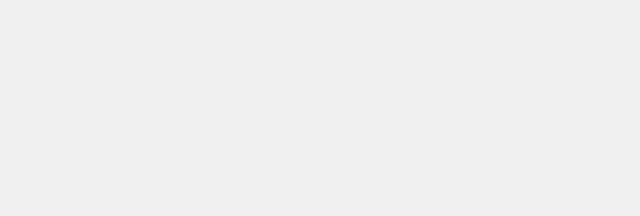
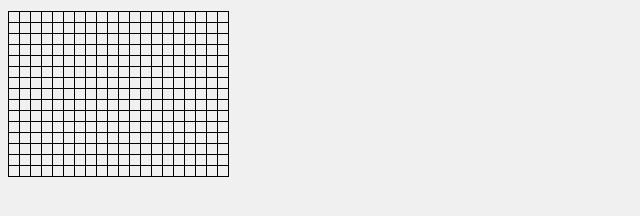
Before and after one commit to danielthetechie/the-game-of-life, a plain HTML site: page index.html in a window 1280 px wide. Shown: the whole page, without its empty margins (0-640 px from the left). Drawn offline with Linux system fonts and the light colour scheme.

Commit message:
More updates

```diff
--- a/main.js
+++ b/main.js
@@ -47,7 +47,6 @@ class Board
 				};
 
 				this.createCellTag (cell)
-
 				this.cells.push (cell);
 			}
 		}
@@ -57,12 +56,26 @@ class Board
 	}
 }
 
-const board_width = 5;
-const board_height = 7;
+function setBoardTagWidth (board, cell_width)
+{
+	// We add the extra 'board.length_x' factor because
+	// each single cell has a right border of 1px width.
+	let width = (board.length_x * cell_width) + board.length_x;
+
+	const board_tag = document.getElementById (board.id);
+	board_tag.setAttribute ("style", "width:" + width + "px");
+
+	return width;
+}
+
+const board_width = 20;
+const board_height = 15;
+
+const cell_tag_width = 10;
 
 window.addEventListener ('DOMContentLoaded', (event) =>
 {
 	const board = new Board ("board", board_width, board_height);
 
-
+	const board_tag_width = setBoardTagWidth (board, cell_tag_width);
 });
--- a/styles.css
+++ b/styles.css
@@ -1,3 +1,23 @@
+:root {
+	--borders-color: #000000;
+	--cell-size: 10px;
+}
+
 body {
 	background-color:#f0f0f0;
 }
+
+#board {
+	border-left: 1px solid var(--borders-color);
+	border-bottom: 1px solid var(--borders-color);
+	display: inline-flex;
+    flex-flow: wrap;
+}
+
+.cell {
+	display: inline-block;
+	border-right: 1px solid var(--borders-color);
+	border-top: 1px solid var(--borders-color);
+    width: var(--cell-size);
+    height: var(--cell-size);
+}
```
